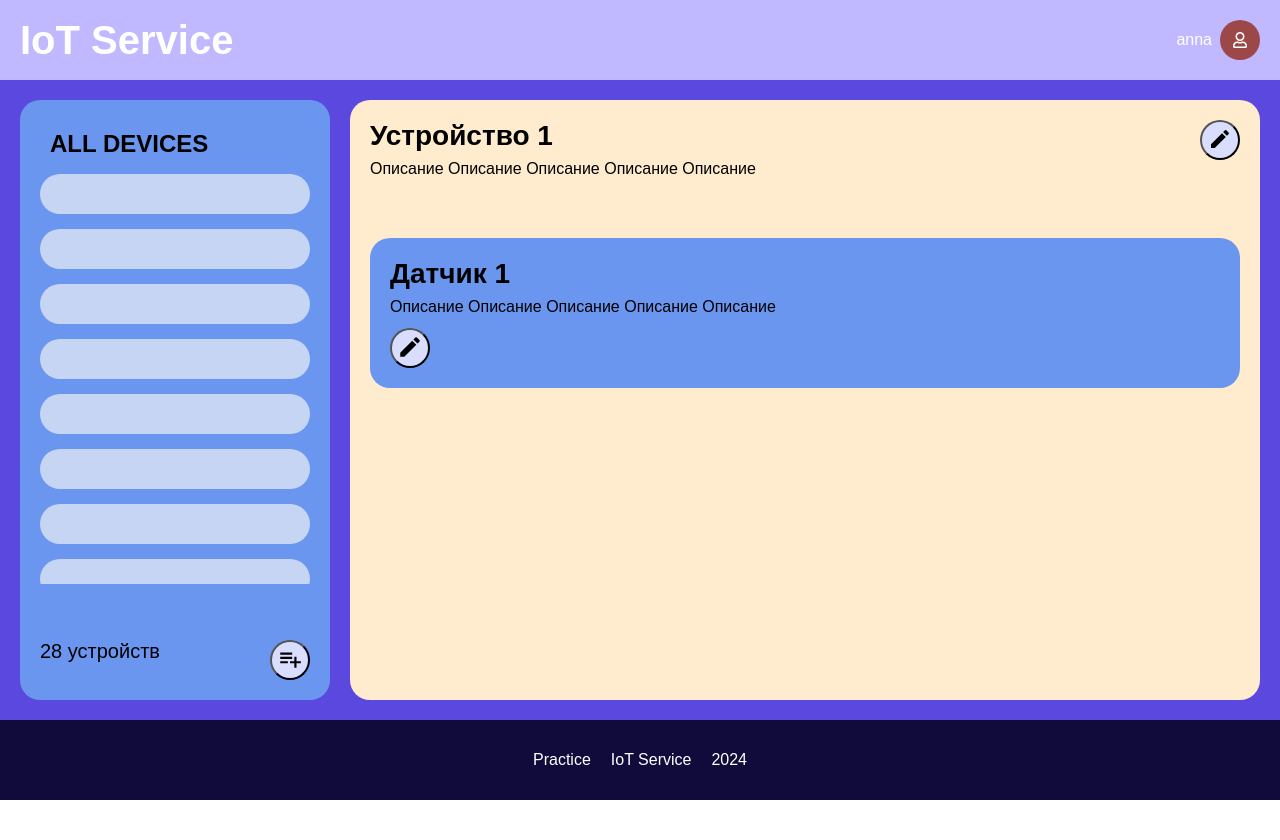
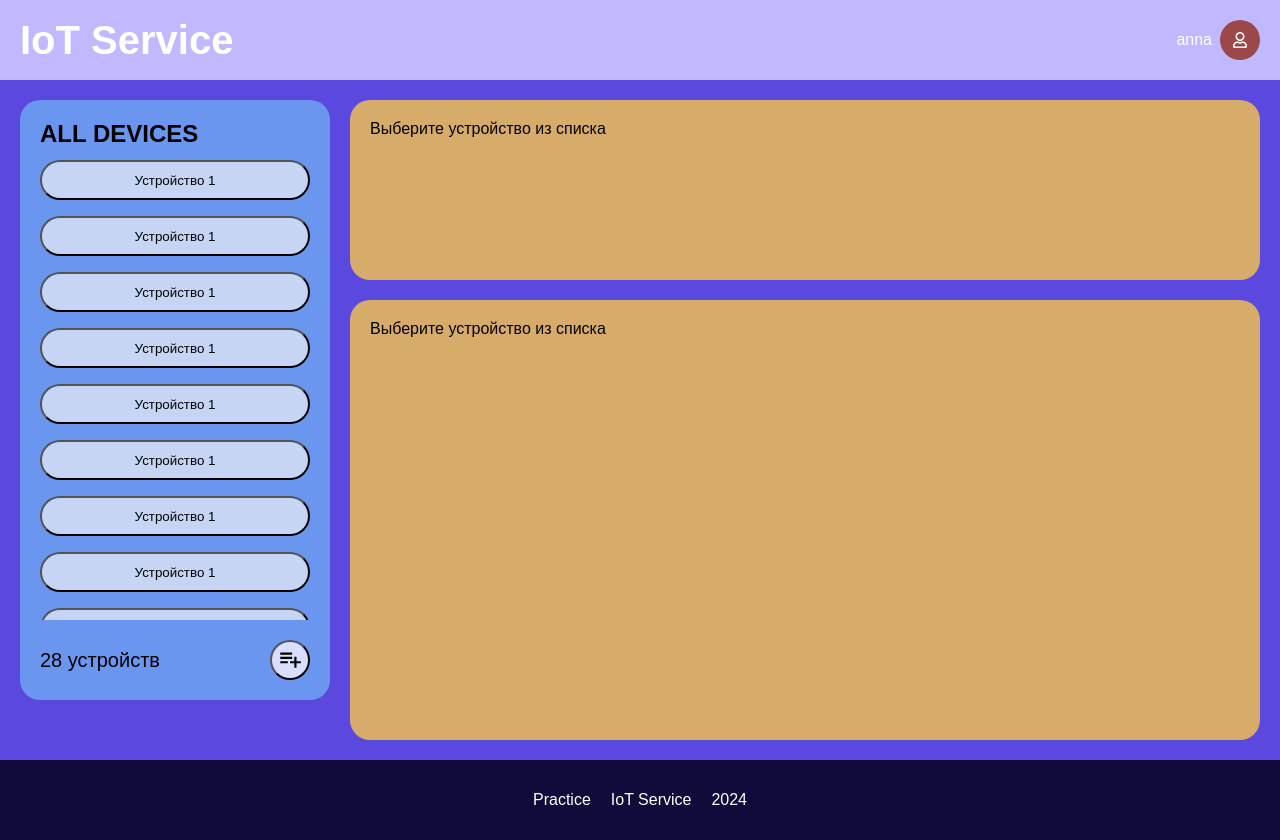
Before and after one commit to stevecks/iot-service, a React (Create React App) app: page / in a window 1280 px wide. Before the commit the page ends 800 px from the top, so only its background shows below. Built offline with nearby package versions, Linux system fonts and the light colour scheme.

Commit message:
add components StartCard and MapCard

```diff
--- a/src/Components/DeviceCard/DeviceCard.jsx
+++ b/src/Components/DeviceCard/DeviceCard.jsx
@@ -21,6 +21,10 @@ const DeviceCard = () => {
             </div>
             <div className={styles["sensors-list"]}>
                 <SensorCard/>
+                <SensorCard/>
+                <SensorCard/>
+                <SensorCard/>
+                <SensorCard/>
             </div>
         </div>
     );
--- a/src/Components/DevicesList/DevicesList.jsx
+++ b/src/Components/DevicesList/DevicesList.jsx
@@ -1,33 +1,55 @@
-import "./DevicesList.css";
+import styles from "./DevicesList.module.css";
 import React from 'react';
 import { MdOutlinePlaylistAdd } from "react-icons/md";
 const DevicesList = () => {
 
     return (
-        <div className="card">
-            <div className="card__label">
-                <h2 className="card__label__text">ALL DEVICES</h2>
+        <div className={styles.card}>
+            <div className={styles.card__label}>
+                <h2 className={styles.card__label__text}>ALL DEVICES</h2>
             </div>
-            <div className="card__list" id="element">
-                <div className="item"></div>
-                <div className="item"></div>
-                <div className="item"></div>
-                <div className="item"></div>
-                <div className="item"></div>
-                <div className="item"></div>
-                <div className="item"></div>
-                <div className="item"></div>
-                <div className="item"></div>
-                <div className="item"></div>
-                <div className="item"></div>
-                <div className="item"></div>
-                <div className="item"></div>
-                <div className="item"></div>
+            <div className={styles.card__list} id={styles.element}>
+                <button className={styles.item}>
+                    <p className={styles.item__name}>Устройство 1</p>
+                </button>
+                <button className={styles.item}>
+                    <p className={styles.item__name}>Устройство 1</p>
+                </button>
+                <button className={styles.item}>
+                    <p className={styles.item__name}>Устройство 1</p>
+                </button>
+                <button className={styles.item}>
+                    <p className={styles.item__name}>Устройство 1</p>
+                </button>
+                <button className={styles.item}>
+                    <p className={styles.item__name}>Устройство 1</p>
+                </button>
+                <button className={styles.item}>
+                    <p className={styles.item__name}>Устройство 1</p>
+                </button>
+                <button className={styles.item}>
+                    <p className={styles.item__name}>Устройство 1</p>
+                </button>
+                <button className={styles.item}>
+                    <p className={styles.item__name}>Устройство 1</p>
+                </button>
+                <button className={styles.item}>
+                    <p className={styles.item__name}>Устройство 1</p>
+                </button>
+                <button className={styles.item}>
+                    <p className={styles.item__name}>Устройство 1</p>
+                </button>
+                <button className={styles.item}>
+                    <p className={styles.item__name}>Устройство 1</p>
+                </button>
+                <button className={styles.item}>
+                    <p className={styles.item__name}>Устройство 1</p>
+                </button>
             </div>
-            <div className="card__info">
-                <div className="card__info__text">28 устройств</div>
-                <button className="card__info__btn">
-                <MdOutlinePlaylistAdd className="icon"/>
+            <div className={styles.card__info}>
+                <div className={styles.card__info__text}>28 устройств</div>
+                <button className={styles.card__info__btn}>
+                    <MdOutlinePlaylistAdd className={styles.icon} />
                 </button>
             </div>
         </div>
--- a/src/Components/DevicesList/DevicesList.css
+++ b/src/Components/DevicesList/DevicesList.module.css
@@ -11,7 +11,7 @@
     display: flex;
     flex-direction: column;
     width: 100%;
-    height: 100%;
+    /* height: 100%; */
     border-radius: 20px;
     background-color: #6B96EF;
     padding: 20px;
@@ -19,22 +19,27 @@
 
 .card__label {
     display: flex;
-    margin: 10px;
+    flex-direction: column;
+    justify-content: start;
+    height: 40px;
 }
-
 
 .card__list {
     display: flex;
     flex-direction: column;
-    gap: 15px;
+    gap: 16px;
     width: 100%;
-    height: 410px;
+    height: calc(100dvh - 340px);
+    /* height: 100%; */
     overflow-y: auto;
     scroll-snap-type: y mandatory;
 }
 
 .item {
-    padding: 20px;
+    display: flex;
+    min-height: 40px;
+    justify-content: center;
+    align-items: center;
     border-radius: 20px;
     background-color: #C6D5F3;
     scroll-snap-align: start;
@@ -42,9 +47,10 @@
 
 .card__info
 {
-    margin-top: 50px;
+    margin-top: 20px;
     display: flex;
     justify-content: space-between;
+    align-items: center;
     flex-direction: row;
 }
 
--- a/src/Components/DevicesPage/DevicesPage.jsx
+++ b/src/Components/DevicesPage/DevicesPage.jsx
@@ -1,18 +1,22 @@
-import "./DevicesPage.css";
+import styles from "./DevicesPage.module.css";
 import React from 'react';
 import DeviceCard from "../DeviceCard/DeviceCard";
 import DevicesList from "../DevicesList/DevicesList";
+import StartCard from "../StartCard/StartCard";
+import MapCard from "../MapCard/MapCard";
 
 const DevicesPage = () => {
 
     return (
-        <div className='container1'>
-            <div className="content1">
-                <div className="nav-devices1">
+        <div className={styles.container}>
+            <div className={styles.content}>
+                <div className={styles["nav-devices"]}>
                     <DevicesList/>
                 </div>
-                <div className="test1">
-                    <DeviceCard />
+                <div className={styles.test}>
+                    <StartCard/>
+                    <MapCard/>
+                    {/* <DeviceCard /> */}
                 </div>
             </div>
         </div>
--- a/src/Components/DevicesPage/DevicesPage.css
+++ b/src/Components/DevicesPage/DevicesPage.module.css
@@ -7,7 +7,7 @@
     padding: 0;
 }
 
-.container1 {
+.container {
     min-height: calc(100dvh - 160px);
     display: flex;
     width: 100%;
@@ -17,7 +17,7 @@
 
 }
 
-.content1 {
+.content {
     display: grid;
     grid-template-columns: 1fr 3fr;
     flex-direction: row;
@@ -26,7 +26,7 @@
     position: relative;
 }
 
-.nav-devices1 {
+.nav-devices {
     display: block;
     max-height: calc(100dvh - 120px);
     position: sticky;
@@ -35,6 +35,9 @@
     left: 0px;
 }
 
-.test1 {
+.test {
     margin: 20px 0 20px 20px;
+    display: flex;
+    flex-direction: column;
+    gap: 20px;
 }
--- /dev/null
+++ b/src/Components/MapCard/MapCard.jsx
@@ -0,0 +1,16 @@
+import styles from "./MapCard.module.css";
+import React from 'react';
+
+
+const MapCard = () => {
+
+    return (
+        <div className={styles.card}>
+            <div className={styles.card__content}>
+                <p className={styles.card__contant__text}>Выберите устройство из списка</p>
+            </div>
+        </div>
+    );
+};
+
+export default MapCard;
--- /dev/null
+++ b/src/Components/MapCard/MapCard.module.css
@@ -0,0 +1,28 @@
+@import url('https://fonts.googleapis.com/css2?family=Roboto:ital,wght@0,100;0,300;0,400;0,500;0,700;0,900;1,100;1,300;1,400;1,500;1,700;1,900&display=swap');
+
+* {
+    font-family: 'Poboto', sans-serif;
+    box-sizing: border-box;
+    margin: 0;
+    padding: 0;
+}
+
+.card {
+    display: flex;
+    justify-content: start;
+    flex-direction: row;
+    height: calc(100dvh - 360px);
+    width: 100%;
+    padding: 20px;
+    border-radius: 20px;
+    background-color: rgb(215, 172, 107);
+    position: relative;
+}
+
+.card__content {
+
+}
+
+.card__content__text {
+
+}
--- a/src/Components/SensorCard/SensorCard.jsx
+++ b/src/Components/SensorCard/SensorCard.jsx
@@ -1,4 +1,4 @@
-import "./SensorCard.css";
+import styles from "./SensorCard.module.css";
 import React from 'react';
 import { MdModeEdit } from "react-icons/md";
 
@@ -6,20 +6,20 @@ import { MdModeEdit } from "react-icons/md";
 const SensorCard = () => {
 
     return (
-        <div className="card">
-            <div className="content">
-                <div className="content__text">
-                    <h2 className="content__text__name">Датчик 1</h2>
-                    <div className="content__text__descr">Описание Описание Описание Описание Описание</div>
+        <div className={styles.card}>
+            <div className={styles.content}>
+                <div className={styles.content__text}>
+                    <h2 className={styles.content__text__name}>Датчик 1</h2>
+                    <div className={styles.content__text__descr}>Описание Описание Описание Описание Описание</div>
                 </div>
-                <div className="content__info">
-                    <div className="content__info__table"></div>
-                    <div className="content__info__timetable"></div>
+                <div className={styles.content__info}>
+                    <div className={styles.content__info__table}></div>
+                    <div className={styles.content__info__timetable}></div>
                 </div>
             </div>
-            <div className="btn-box">
-                    <button className="btn-box__button">
-                        <MdModeEdit className="icon"/>
+            <div className={styles["btn-box"]}>
+                    <button className={styles["btn-box__button"]}>
+                        <MdModeEdit className={styles.icon}/>
                     </button>
                 </div>
         </div>
--- /dev/null
+++ b/src/Components/StartCard/StartCard.jsx
@@ -0,0 +1,16 @@
+import styles from "./StartCard.module.css";
+import React from 'react';
+
+
+const StartCard = () => {
+
+    return (
+        <div className={styles.card}>
+            <div className={styles.card__content}>
+                <p className={styles.card__contant__text}>Выберите устройство из списка</p>
+            </div>
+        </div>
+    );
+};
+
+export default StartCard;
--- /dev/null
+++ b/src/Components/StartCard/StartCard.module.css
@@ -0,0 +1,29 @@
+@import url('https://fonts.googleapis.com/css2?family=Roboto:ital,wght@0,100;0,300;0,400;0,500;0,700;0,900;1,100;1,300;1,400;1,500;1,700;1,900&display=swap');
+
+* {
+    font-family: 'Poboto', sans-serif;
+    box-sizing: border-box;
+    margin: 0;
+    padding: 0;
+}
+
+.card {
+    display: flex;
+    justify-content: start;
+    flex-direction: row;
+    height: calc(100dvh - 620px);
+    /* 400 / 200 */
+    width: 100%;
+    padding: 20px;
+    border-radius: 20px;
+    background-color: rgb(215, 172, 107);
+    position: relative;
+}
+
+.card__content {
+
+}
+
+.card__content__text {
+
+}
```
Also changed, not shown: src/Components/SensorCard/SensorCard.module.css (renamed from src/Components/SensorCard/SensorCard.css).
